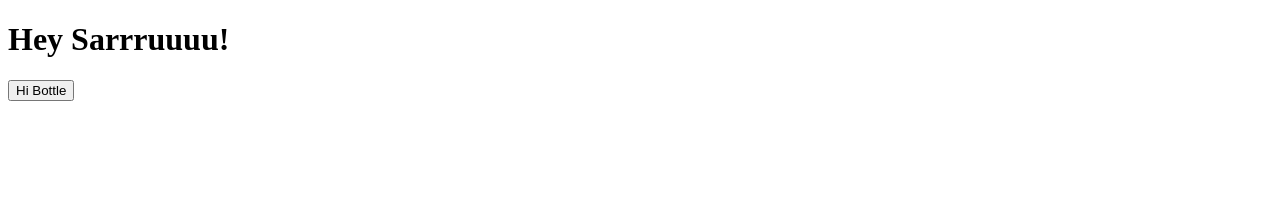
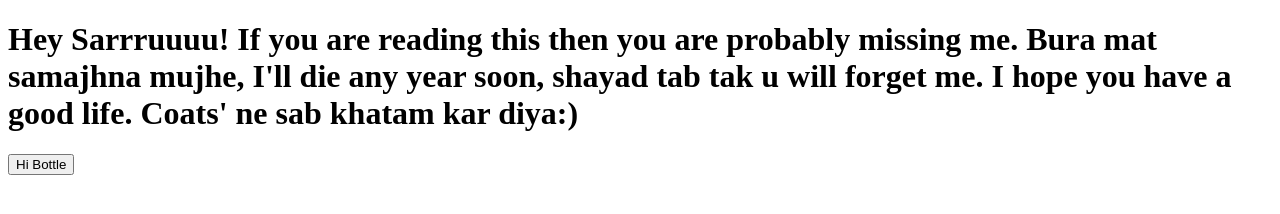
Before and after one commit to ANSHUKR123/saru_bd, a plain HTML site: page index.html in a window 1280 px wide. Drawn offline with Linux system fonts and the light colour scheme.

Commit message:
Update index.html

```diff
--- a/index.html
+++ b/index.html
@@ -8,7 +8,9 @@
 <body>
     <div name="outer">
         <div name="question1">
-            <h1>Hey Sarrruuuu!</h1>
+            <h1>Hey Sarrruuuu!
+
+If you are reading this then you are probably missing me. Bura mat samajhna mujhe, I'll die any year soon, shayad tab tak u will forget me. I hope you have a good life. Coats' ne sab khatam kar diya:)</h1>
         </div>
         <div >
 
```
